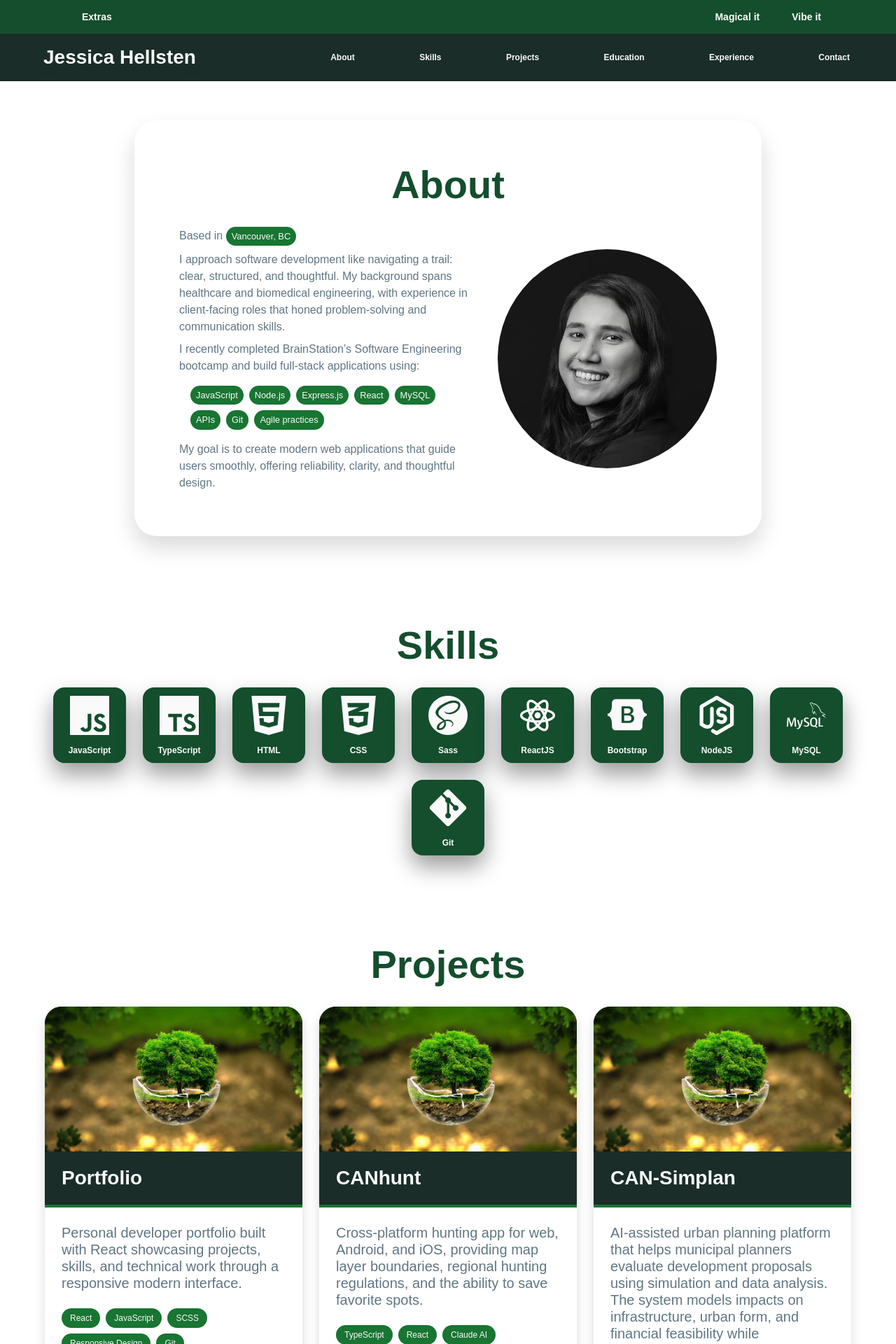
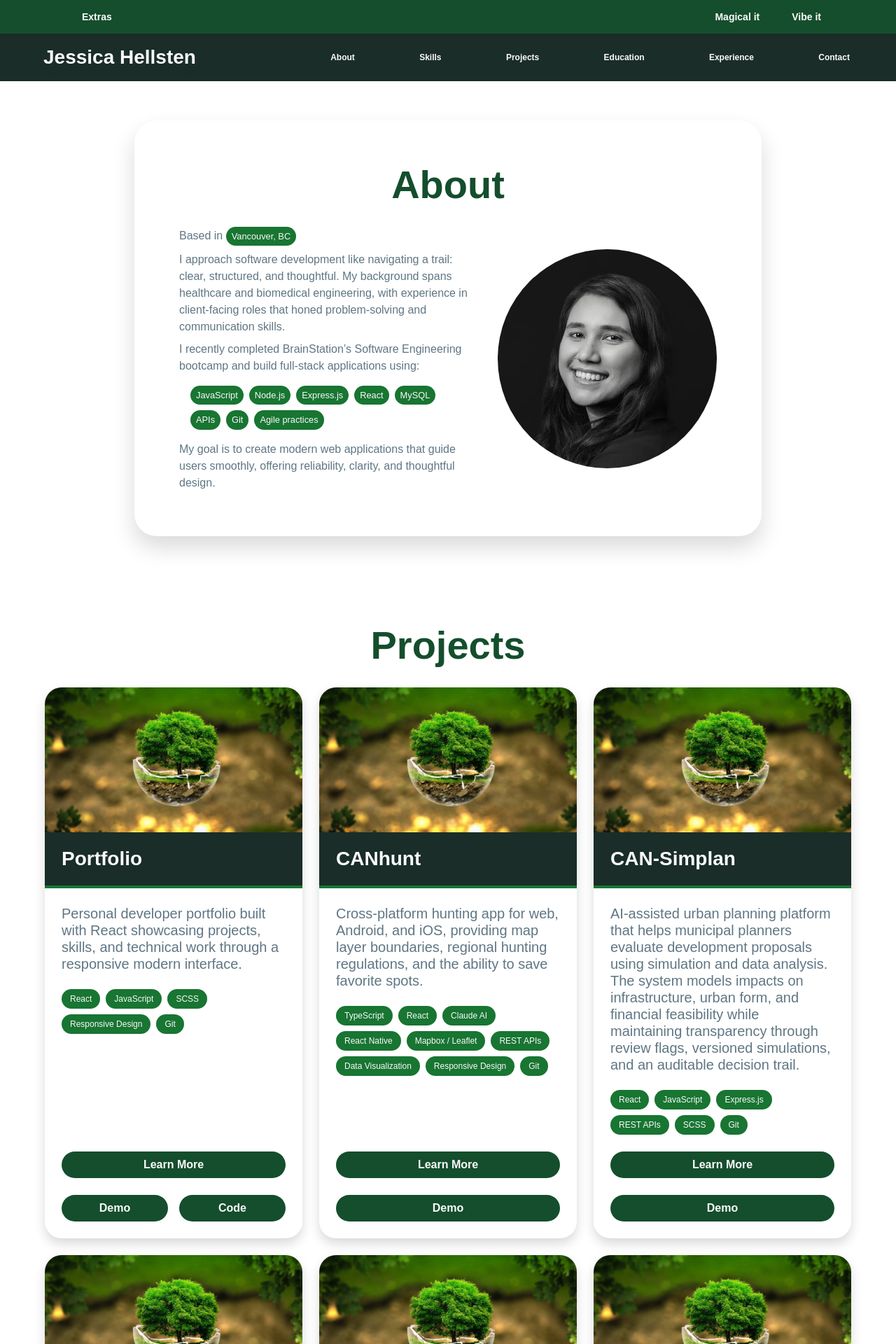
Before and after one commit to hellsten/jessicahellsten-website, a React (Vite) app: page / in a window 1280 px wide. Shown: the top 1920 px of the page at 70% size. Built offline with nearby package versions, Linux system fonts and the light colour scheme; a web font is replaced by a local one.

Commit message:
Reordered sections

```diff
--- a/src/components/About/About.scss
+++ b/src/components/About/About.scss
@@ -5,19 +5,19 @@
   display: flex;
   justify-self: center;
   justify-content: center;
-  padding: 5rem 0 10rem;
+  padding: 5rem 0 0;
   margin: auto;
   width: 70%;
   @include small-desktop {
-    padding: 3.5rem 0 8rem;
+    padding: 3.5rem 0 0;
     width: 70%;
   }
   @include tablet{
-    padding: 3rem 0 6rem;
+    padding: 3rem 0 0;
     width: 90%;
   }
   @include mobile{
-    padding: 0.5rem 0rem 3rem;
+    padding: 0.5rem 0rem 0;
     width: 95%;
   }
   &__container {
--- a/src/components/Projects/Projects.scss
+++ b/src/components/Projects/Projects.scss
@@ -7,17 +7,17 @@
   justify-content: center;
   flex-direction: row;
   &__container {
-    padding: 10rem 5rem 0;
+    padding: 10rem 5rem 10rem;
     @include small-desktop {
-      padding: 8rem 4rem 0;
+      padding: 8rem 4rem 8rem;
     }
     @include tablet {
       flex-direction: column;
-      padding: 6rem 3rem 0;
+      padding: 6rem 3rem 6rem;
       width: 90%;
     }
     @include mobile {
-      padding: 3rem 0 0;
+      padding: 3rem 0 3rem;
       width: 95%;
     }
   }
--- a/src/pages/HomePage/HomePage.jsx
+++ b/src/pages/HomePage/HomePage.jsx
@@ -19,8 +19,8 @@ function HomePage() {
     <main>
     <div id="sectionNav"></div>
       <About />
+      <Projects />
       <Skills />
-      <Projects />
       <Education />
       <Experience />
       <Contact />
```
